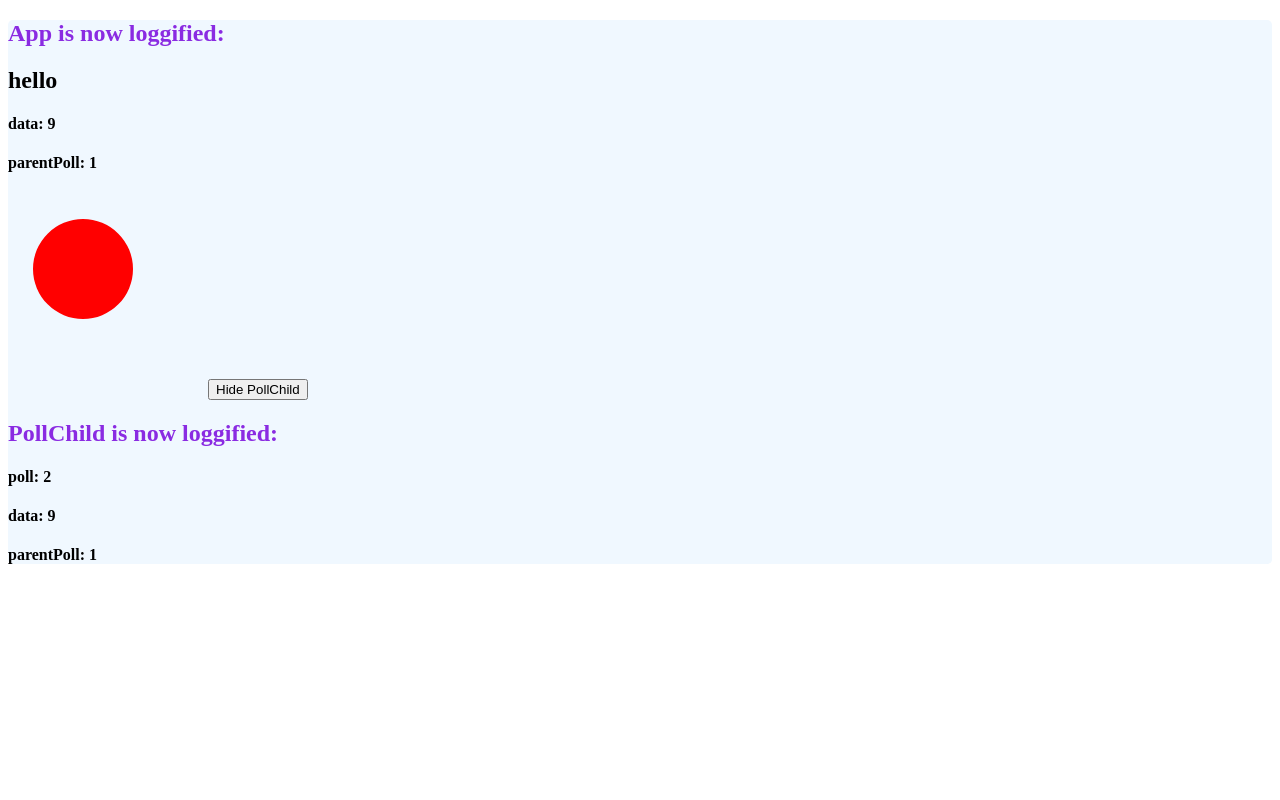
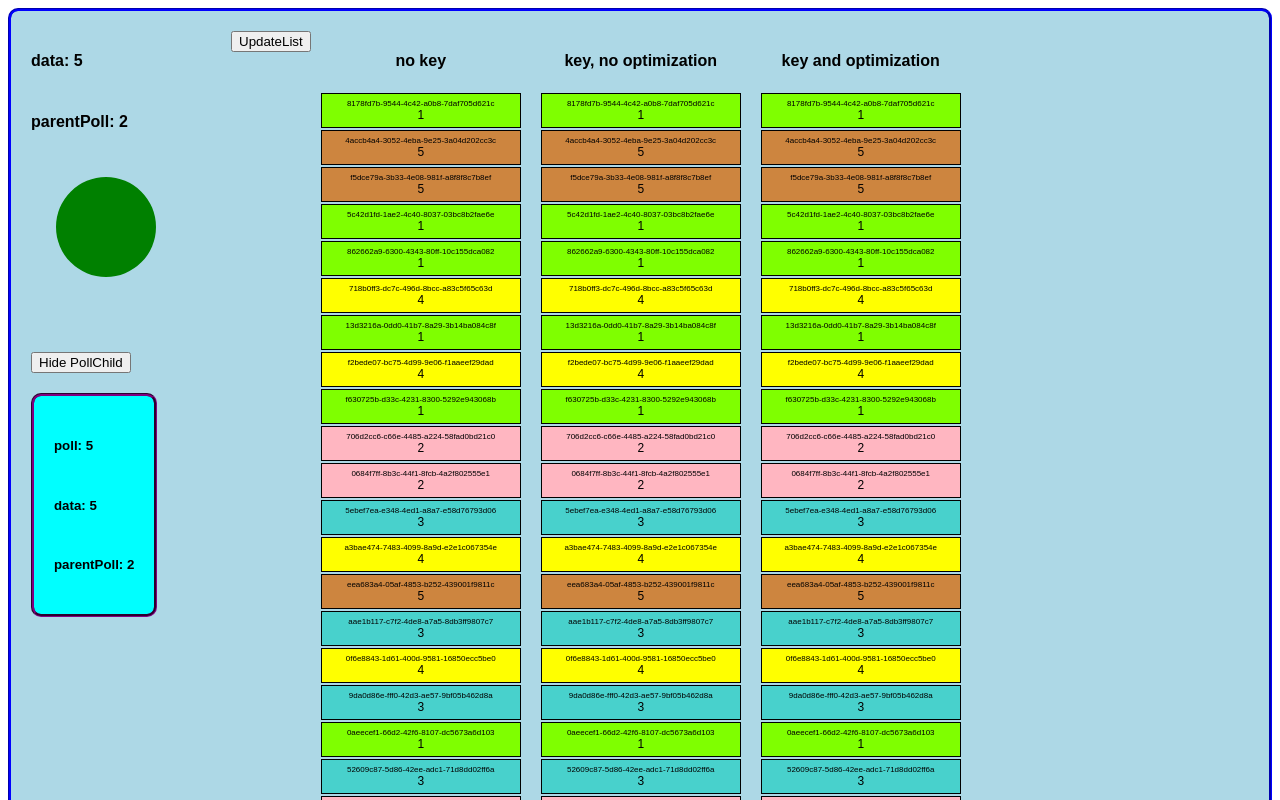
Before and after one commit to carlpeaslee/lifecycles-final, a React (Create React App) app: page / in a window 1280 px wide. Shown: the top 800 px of the page. Built offline with nearby package versions, Linux system fonts and the light colour scheme.

Commit message:
optimize a long string of values

```diff
--- a/package.json
+++ b/package.json
@@ -9,7 +9,8 @@
     "react": "^15.6.1",
     "react-addons-perf": "^15.4.2",
     "react-dom": "^15.6.1",
-    "styled-components": "^2.1.0"
+    "styled-components": "^2.1.0",
+    "uuid": "^3.1.0"
   },
   "scripts": {
     "start": "react-scripts start",
--- a/src/App.js
+++ b/src/App.js
@@ -1,6 +1,8 @@
 import React, { Component } from 'react'
-// import styled from 'styled-components'
+import {start, stop, printWasted, printInclusive, printExclusive} from 'react-addons-perf'
 import loggify from './loggify'
+import uuid from 'uuid/v4'
+import {Parent, Column, Row, ChildContainer, H4, H5, Id, Value, Item, NoKey, Medium, Faster} from './styled'
 
 class App extends Component {
 
@@ -69,10 +71,10 @@ class App extends Component {
   render() {
     let {data, showPollChild, parentPoll} = this.state
     return (
-      <div>
-        <h2>hello</h2>
-        <h4>data: {data}</h4>
-        <h4>parentPoll: {parentPoll}</h4>
+      <Parent>
+        <Column>
+          <H4>data: {data}</H4>
+          <H4>parentPoll: {parentPoll}</H4>
           <canvas
             ref="appCanvas"
             height={200}
@@ -95,7 +97,12 @@ class App extends Component {
               parentPoll={parentPoll}
             />
           ) : null}
-      </div>
+        </Column>
+        <Column>
+          <BigList/>
+
+        </Column>
+      </Parent>
     )
   }
 }
@@ -140,13 +147,12 @@ class PollChild extends Component {
   render() {
     let {data, parentPoll} = this.props
     let {poll} = this.state
-    console.log("PollChild rendered!")
     return (
-      <div>
-        <h4>poll: {poll}</h4>
-        <h4>data: {data}</h4>
-        <h4>parentPoll: {parentPoll}</h4>
-      </div>
+      <ChildContainer>
+        <H5>poll: {poll}</H5>
+        <H5>data: {data}</H5>
+        <H5>parentPoll: {parentPoll}</H5>
+      </ChildContainer>
     )
   }
 }
@@ -158,8 +164,137 @@ function getRandomInt(min, max) {
 }
 
 
-App = loggify(App)
 
-PollChild = loggify(PollChild)
+class BigList extends Component {
+
+  static displayName = "BigList"
+
+
+  constructor(props) {
+    super(props)
+
+    this.ids = []
+
+    for (let i = 0; i < 500; i++) {
+      this.ids.push(uuid())
+    }
+
+
+    this.state = {
+      items: this.ids.map((id)=>{
+        return {
+         id,
+         value: getRandomInt(1,5)
+        }
+      })
+    }
+  }
+
+  updateList = () => {
+    let newItems = this.ids.map((id)=>{
+      return {
+       id,
+       value: getRandomInt(1,5)
+      }
+    })
+    start()
+    this.setState(
+      ()=>{
+        return {
+          items: newItems
+        }
+      },
+      ()=>{
+        stop()
+        printInclusive()
+        printWasted()
+      }
+    )
+  }
+
+
+
+  render() {
+    return (
+      <Row>
+        <button
+          onClick={this.updateList}
+        >
+          UpdateList
+        </button>
+        <NoKey>
+          <H4>no key</H4>
+          {this.state.items.map((item, index) => (
+            <Regular
+              item={item}
+              key={index}
+            />
+          ))}
+        </NoKey>
+        <Medium>
+          <H4>key, no optimization</H4>
+          {this.state.items.map(item => (
+            <Regular
+              item={item}
+              key={item.id}
+            />
+          ))}
+        </Medium>
+        <Faster>
+          <H4>key and optimization</H4>
+          {this.state.items.map(item => (
+            <Optimized
+              item={item}
+              key={item.id}
+            />
+          ))}
+        </Faster>
+      </Row>
+    )
+  }
+}
+
+
+class Optimized extends Component {
+
+
+  shouldComponentUpdate(nextProps, nextState) {
+    return nextProps.item.value !== this.props.item.value
+  }
+
+  render() {
+    let {id, value} = this.props.item
+    return (
+      <Item
+        value={value}
+      >
+        <Id>{id}</Id>
+        <Value>{value}</Value>
+      </Item>
+    )
+  }
+}
+
+class Regular extends Component {
+
+
+  render() {
+    let {id, value} = this.props.item
+    return (
+      <Item
+        value={value}
+      >
+        <Id>{id}</Id>
+        <Value>{value}</Value>
+      </Item>
+    )
+  }
+}
+
+
+
+// App = loggify(App)
+//
+// PollChild = loggify(PollChild)
 
 export default App
--- a/src/loggify.js
+++ b/src/loggify.js
@@ -1,5 +1,5 @@
 import React, {Component} from 'react'
-import styled from 'styled-components'
+import {LoggerContainer, H2} from './styled'
 
 function loggify(Wrapped){
 
@@ -9,7 +9,8 @@ function loggify(Wrapped){
     "componentWillUnmount",
     "componentWillReceiveProps",
     "shouldComponentUpdate",
-    "componentWillUpdate"
+    "componentWillUpdate",
+    "componentDidUpdate"
   ]
 
   let originals = {}
@@ -38,6 +39,13 @@ function loggify(Wrapped){
                      "componentWillUpdate"
       ) {
         console.log("nextState", args[1])
+      }
+
+      if (method === "componentDidUpdate"
+      ) {
+        console.log("prevState", args[0])
+
+        console.log("prevProps", args[1])
       }
 
       console.groupEnd()
@@ -90,18 +98,5 @@ function loggify(Wrapped){
   }
 }
 
-const LoggerContainer = styled.div`
-  background-color: aliceblue;
-  border: 2px grooved aquamarine;
-  border-radius: 5px;
-`
-
-LoggerContainer.displayName = "LoggerContainer"
-
-const H2 = styled.h2`
-  color: blueviolet
-`
-
-H2.displayName = "H2"
 
 export default loggify
--- /dev/null
+++ b/src/styled.js
@@ -0,0 +1,129 @@
+import styled from 'styled-components'
+
+export const Flex = styled.div`
+  display: flex;
+  font-family: sans-serif;
+`
+
+Flex.displayName = "Flex"
+
+export const Column = styled(Flex)`
+  flex-direction:column;
+  align-items: flex-start;
+`
+
+Column.displayName = "Column"
+
+export const Row = styled(Flex)`
+  align-items: flex-start;
+`
+
+Row.displayName = "Row"
+
+export const Parent = styled(Row)`
+  background-color: lightblue;
+  padding: 20px;
+  border-radius: 10px;
+  border: 3px groove blue;
+`
+
+Parent.displayName = "Parent"
+
+export const ChildContainer = styled(Column)`
+  background-color: cyan;
+  padding: 20px;
+  border-radius: 10px;
+  border: 3px groove purple;
+  margin-top: 20px;
+`
+
+ChildContainer.displayName = "ChildContainer"
+
+export const LoggerContainer = styled(Column)`
+  background-color: aliceblue;
+  padding: 20px;
+  border: 3x groove aquamarine;
+  border-radius: 10px;
+`
+
+LoggerContainer.displayName = "LoggerContainer"
+
+export const H2 = styled.h2`
+`
+
+H2.displayName = "H2"
+
+
+export const H4 = styled.h4`
+`
+
+H4.displayName = "H4"
+
+export const H5 = styled.h5`
+
+`
+H5.displayName = "H5"
+
+
+
+export const Item = styled(Column)`
+  width: 200px;
+  height: 35px;
+  margin: 1px 10px;
+  padding: 3px;
+  align-items: center;
+  justify-content: center;
+  border: 1px solid black;
+  box-sizing: border-box;
+  background-color: ${({value}) => {
+    switch (value) {
+      case 1: {
+        return "chartreuse"
+      }
+      case 2: {
+        return "lightpink"
+      }
+      case 3: {
+        return "mediumturquoise"
+      }
+      case 4: {
+        return "yellow"
+      }
+      default:
+      case 5: {
+        return "peru"
+      }
+    }
+  }};
+`
+
+Item.displayName = "Item"
+
+export const Id = styled.span`
+  font-size: 8px;
+`
+
+Id.displayName = "Id"
+
+export const Value = styled.span`
+  font-size: 12px;
+`
+
+Value.displayName = "Value"
+
+export const NoKey = styled(Column)`
+  align-items: center;
+`
+NoKey.displayName = "NoKey"
+
+export const Medium = styled(Column)`
+align-items: center;
+
+`
+Medium.displayName = "Medium"
+
+export const Faster = styled(Column)`
+align-items: center;
+
+`
+Faster.displayName = "Faster"
```
Also changed, not shown: 2 other files (tests, documents, lock files or other folders). Lines whose indentation alone changed are shown as unchanged.
